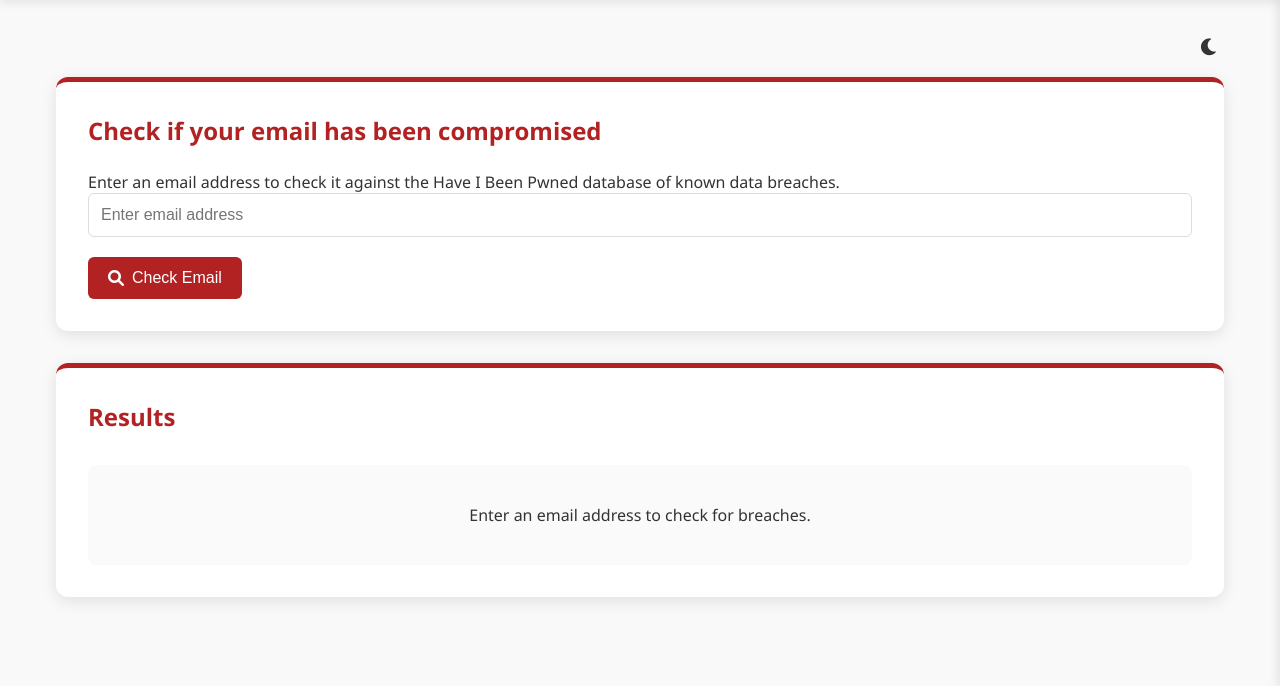
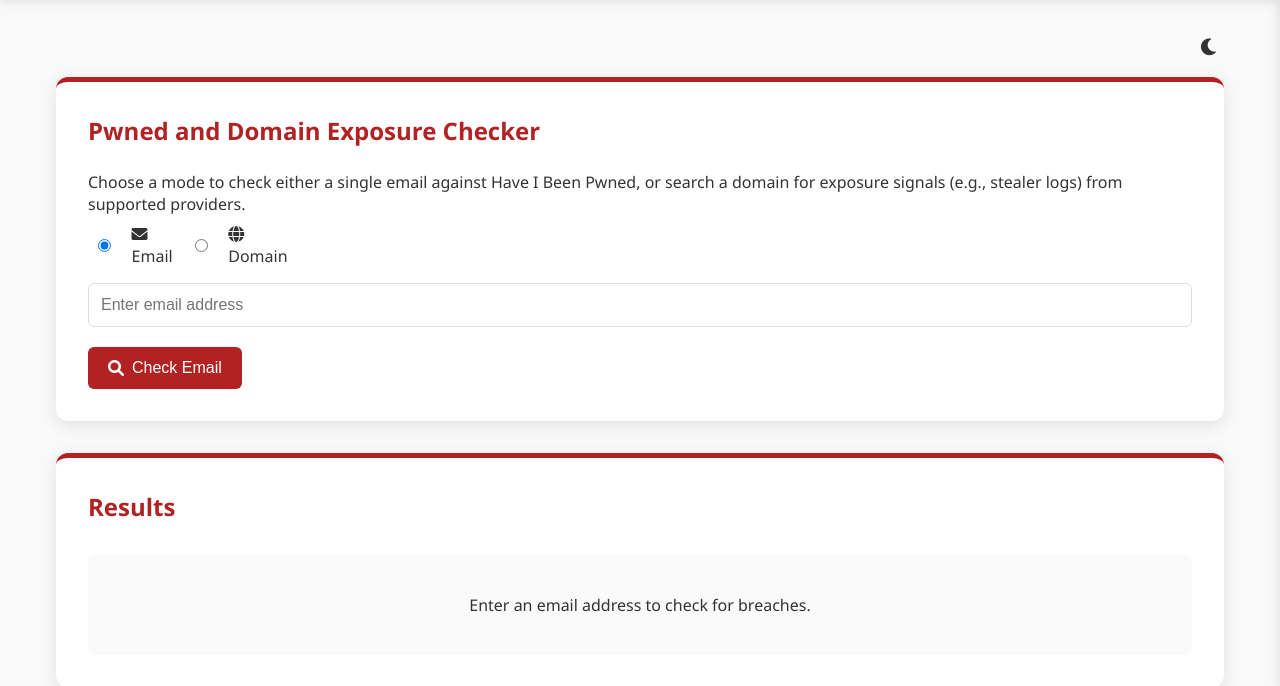
Before and after one commit to SassBlanket98/DMARC-Checker, a Flask app: page /pwned-checker in a window 1280 px wide. Shown: the part 112-798 px from the top of the page. Run offline with Flask 3, Linux system fonts and the light colour scheme.

Commit message:
Implemented domain search but unsure if it actually functions properly

```diff
--- a/app.py
+++ b/app.py
@@ -23,6 +23,7 @@
 
 from flask import Flask, request, jsonify, render_template # <-- Ensure Flask components are imported
 import dmarc_lookup
+import domain_intel
 import reputation_check
 from concurrent.futures import ThreadPoolExecutor
 from error_handling import (
@@ -332,8 +333,9 @@
         elif record_type == "reputation":
             data = run_async(reputation_check.check_domain_reputation, domain)
             # Ensure the data is properly structured for parsing if no error
-            if "error" not in data:
-                 data["parsed_record"] = data.copy()
+            if isinstance(data, dict) and "error" not in data:
+                # Avoid in-place mutation to keep typing/tools happy
+                data = {**data, "parsed_record": dict(data)}
 
 
         # Return the fetched data as a JSON response
@@ -395,8 +397,9 @@
     reputation_data = run_async(reputation_check.check_domain_reputation, domain)
 
     # Add parsed_record to ensure consistency with overview endpoint if no error
-    if "error" not in reputation_data:
-        reputation_data["parsed_record"] = reputation_data.copy()
+    if isinstance(reputation_data, dict) and "error" not in reputation_data:
+        # Avoid in-place mutation to keep typing/tools happy
+        reputation_data = {**reputation_data, "parsed_record": dict(reputation_data)}
 
     return jsonify(reputation_data)
 
@@ -444,6 +447,58 @@
     ip_info = run_async(ip_checker.get_complete_ip_info, ip_address if ip_address else None)
 
     return jsonify(ip_info)
+
+
+@app.route("/api/domain-intel", methods=["GET"])
+@api_error_handler
+def get_domain_intel():
+    """
+    Aggregate domain intelligence from configured providers (e.g., stealer logs, credential leaks).
+
+    Query Parameters:
+        domain (str): The domain name to search for.
+
+    Returns:
+        JSON: Provider-by-provider results and a summary of findings.
+    """
+    domain = request.args.get("domain")
+    if not domain:
+        raise DomainError(
+            "Domain parameter is required",
+            "MISSING_DOMAIN",
+            ["Please provide a domain name to check."],
+        )
+
+    # Validate domain format
+    if not is_valid_domain(domain):
+        raise DomainError(
+            f"Invalid domain format: {domain}",
+            "INVALID_DOMAIN_FORMAT",
+            [
+                "Domain should be in a valid format (e.g., example.com)",
+                "Domain should not include protocols or paths (no http://, www., etc.)",
+            ],
+        )
+
+    # Run provider queries asynchronously
+    try:
+        intel_data = run_async(domain_intel.search_domain_intel, domain)
+        return jsonify(intel_data)
+    except Exception as e:
+        logging.exception(f"Error fetching domain intel for {domain}: {e}")
+        return (
+            jsonify(
+                {
+                    "error": f"An error occurred fetching domain intelligence: {str(e)}",
+                    "error_code": "DOMAIN_INTEL_ERROR",
+                    "suggestions": [
+                        "Please try again later",
+                        "Ensure any required provider API keys are configured on the server",
+                    ],
+                }
+            ),
+            500,
+        )
 
 
 @app.route("/api/email-test", methods=["POST"])
--- a/static/css/pwned_checker.css
+++ b/static/css/pwned_checker.css
@@ -151,6 +151,36 @@
   padding-right: 5px; /* Space for scrollbar */
 }
 
+/* Mode toggle */
+.mode-toggle {
+  display: inline-flex;
+  gap: 0.75rem;
+  margin: 0.5rem 0 1rem;
+}
+.mode-option {
+  display: inline-flex;
+  align-items: center;
+  gap: 0.4rem;
+  cursor: pointer;
+}
+.mode-option input {
+  margin-right: 0.25rem;
+}
+
+/* Chips for category counts */
+.chip {
+  display: inline-block;
+  padding: 0.15rem 0.5rem;
+  margin: 0.15rem 0.25rem 0 0;
+  background: var(--bg-elevated);
+  border-radius: 999px;
+  font-size: 0.8rem;
+}
+
+.provider-block {
+  margin: 0.5rem 0 1rem;
+}
+
 .breach-data {
   margin-top: 10px;
   padding-top: 10px;
--- a/static/js/pwned_checker.js
+++ b/static/js/pwned_checker.js
@@ -2,17 +2,59 @@
 
 import { showToast } from "./modules/toast.js";
 import { addToHistory } from "./modules/history.js"; // Assuming you want history
+import { validateDomain } from "./domainValidation.js";
 
 document.addEventListener("DOMContentLoaded", function () {
   const checkButton = document.getElementById("check-pwned-btn");
-  const emailInput = document.getElementById("pwned-email");
+  const input = document.getElementById("pwned-input");
   const resultDiv = document.getElementById("pwned-result");
+  const modeRadios = document.querySelectorAll('input[name="check-mode"]');
 
-  if (checkButton && emailInput && resultDiv) {
-    checkButton.addEventListener("click", checkEmailPwned);
-    emailInput.addEventListener("keydown", function (event) {
+  if (checkButton && input && resultDiv) {
+    // Mode change updates placeholder/button
+    const syncUiToMode = () => {
+      const mode = getMode();
+      if (mode === "email") {
+        input.type = "email";
+        input.placeholder = "Enter email address";
+        checkButton.innerHTML = '<i class="fas fa-search"></i> Check Email';
+        resultDiv.innerHTML = "Enter an email address to check for breaches.";
+      } else {
+        input.type = "text";
+        input.placeholder = "Enter domain (e.g., example.com)";
+        checkButton.innerHTML = '<i class="fas fa-search"></i> Search Domain';
+        resultDiv.innerHTML = "Enter a domain to search for exposure signals.";
+      }
+    };
+
+    const getMode = () => {
+      const selected = document.querySelector(
+        'input[name="check-mode"]:checked'
+      );
+      return selected ? selected.value : "email";
+    };
+
+    modeRadios.forEach((r) => r.addEventListener("change", syncUiToMode));
+    syncUiToMode();
+
+    checkButton.addEventListener("click", () => {
+      const mode = getMode();
+      if (mode === "email") {
+        checkEmailPwned();
+      } else {
+        checkDomainIntel();
+      }
+    });
+    input.addEventListener("keydown", function (event) {
       if (event.key === "Enter") {
-        checkEmailPwned();
+        const mode =
+          document.querySelector('input[name="check-mode"]:checked')?.value ||
+          "email";
+        if (mode === "email") {
+          checkEmailPwned();
+        } else {
+          checkDomainIntel();
+        }
       }
     });
   } else {
@@ -21,7 +63,7 @@
 });
 
 async function checkEmailPwned() {
-  const emailInput = document.getElementById("pwned-email");
+  const emailInput = document.getElementById("pwned-input");
   const resultDiv = document.getElementById("pwned-result");
   const email = emailInput.value.trim();
 
@@ -70,6 +112,54 @@
                 Could not connect to the checking service. Please check your connection and try again.
             </div>`;
     showToast("Network error. Could not check email.", "error");
+  }
+}
+
+async function checkDomainIntel() {
+  const input = document.getElementById("pwned-input");
+  const resultDiv = document.getElementById("pwned-result");
+  const domain = input.value.trim().toLowerCase();
+
+  if (!domain) {
+    showToast("Please enter a domain.", "warning");
+    return;
+  }
+
+  const validation = validateDomain(domain);
+  if (!validation.valid) {
+    resultDiv.innerHTML = renderPwnedError(validation.error);
+    showToast("Please enter a valid domain (e.g., example.com).", "error");
+    return;
+  }
+
+  resultDiv.innerHTML = `
+        <div class="loading-container">
+            <div class="spinner"></div>
+            <div>Searching ${escapeHtml(domain)}...</div>
+        </div>`;
+
+  try {
+    const resp = await fetch(
+      `/api/domain-intel?domain=${encodeURIComponent(domain)}`
+    );
+    const data = await resp.json();
+
+    if (!resp.ok) {
+      resultDiv.innerHTML = renderPwnedError(data);
+      showToast(data.error || "Error searching domain.", "error");
+      return;
+    }
+
+    resultDiv.innerHTML = renderDomainIntelResult(data);
+    addToHistory(domain, "domain-intel");
+  } catch (e) {
+    console.error("Domain intel error:", e);
+    resultDiv.innerHTML = `
+            <div class="pwned-error">
+                <i class="fas fa-exclamation-triangle"></i>
+                Could not connect to the domain intelligence service. Please try again later.
+            </div>`;
+    showToast("Network error. Could not query providers.", "error");
   }
 }
 
@@ -184,6 +274,99 @@
         </div>`;
 }
 
+function renderDomainIntelResult(data) {
+  const summary = data.summary || { total_findings: 0, categories: {} };
+  const providers = data.providers || {};
+
+  const categoryChips = Object.entries(summary.categories)
+    .map(([k, v]) => `<span class="chip">${escapeHtml(k)}: ${v}</span>`)
+    .join(" ");
+
+  const providerBlocks = Object.entries(providers)
+    .map(([name, p]) => {
+      if (!p.configured || p.status === "not_configured") {
+        return `
+          <div class="breach-item">
+            <div class="breach-header">
+              <h4>${escapeHtml(name)}</h4>
+              <span class="breach-date">Not configured</span>
+            </div>
+            <div class="breach-description">
+              Configure this provider's API key on the server to enable results.
+            </div>
+          </div>`;
+      }
+
+      if (p.status !== "ok") {
+        return `
+          <div class="breach-item">
+            <div class="breach-header">
+              <h4>${escapeHtml(name)}</h4>
+              <span class="breach-date">Error</span>
+            </div>
+            <div class="breach-description">
+              ${escapeHtml(p.message || "Provider returned an error.")}
+              ${
+                p.error_code
+                  ? `<div><small>Code: ${escapeHtml(
+                      p.error_code
+                    )}</small></div>`
+                  : ""
+              }
+            </div>
+          </div>`;
+      }
+
+      const findings = (p.findings || [])
+        .map((f) => {
+          const meta = f.metadata
+            ? `<details><summary>Details</summary><pre>${escapeHtml(
+                JSON.stringify(f.metadata, null, 2)
+              )}</pre></details>`
+            : "";
+          return `
+          <div class="breach-item">
+            <div class="breach-header">
+              <h4>${escapeHtml(f.title || "Finding")}</h4>
+              <span class="breach-date">${escapeHtml(f.date || "")}</span>
+            </div>
+            <div class="breach-description">
+              <strong>Type:</strong> ${escapeHtml(
+                f.type || "unknown"
+              )} &nbsp;|&nbsp; <strong>Source:</strong> ${escapeHtml(
+            f.source || name
+          )}
+            </div>
+            ${meta}
+          </div>`;
+        })
+        .join("");
+
+      return `
+        <div class="provider-block">
+          <h4><i class="fas fa-database"></i> ${escapeHtml(name)} (${
+        p.findings_count || 0
+      })</h4>
+          ${
+            findings ||
+            `<div class="breach-item"><div class="breach-description">No findings returned.</div></div>`
+          }
+        </div>`;
+    })
+    .join("");
+
+  return `
+    <div class="pwned-found">
+      <i class="fas fa-search"></i>
+      <h4>Domain Intelligence Summary</h4>
+      <p>Total findings: <strong>${summary.total_findings || 0}</strong></p>
+      <div class="breach-list">${categoryChips || ""}</div>
+      <div class="breach-list">${providerBlocks}</div>
+      <p class="note">Provider integrations require valid API keys configured on the server. Unconfigured providers will be skipped.</p>
+    </div>
+  `;
+}
+
 // Helper to escape HTML entities
 function escapeHtml(unsafe) {
   if (typeof unsafe !== "string") {
--- a/templates/pwned_checker.html
+++ b/templates/pwned_checker.html
@@ -127,16 +127,28 @@
       </div>
 
       <div class="container">
-        <h2>Check if your email has been compromised</h2>
+        <h2>Pwned and Domain Exposure Checker</h2>
         <p>
-          Enter an email address to check it against the Have I Been Pwned
-          database of known data breaches.
+          Choose a mode to check either a single email against Have I Been
+          Pwned, or search a domain for exposure signals (e.g., stealer logs)
+          from supported providers.
         </p>
+
+        <div class="mode-toggle" role="radiogroup" aria-label="Check mode">
+          <label class="mode-option">
+            <input type="radio" name="check-mode" value="email" checked />
+            <span><i class="fas fa-envelope"></i> Email</span>
+          </label>
+          <label class="mode-option">
+            <input type="radio" name="check-mode" value="domain" />
+            <span><i class="fas fa-globe"></i> Domain</span>
+          </label>
+        </div>
         <div class="input-group">
           <div class="input-wrapper">
             <input
-              type="email"
-              id="pwned-email"
+              type="text"
+              id="pwned-input"
               placeholder="Enter email address"
               autocomplete="off"
             />
@@ -153,9 +165,7 @@
       <div class="container">
         <h2>Results</h2>
         <div class="results">
-          <div id="pwned-result">
-            Enter an email address to check for breaches.
-          </div>
+          <div id="pwned-result">Select a mode and enter a value to check.</div>
         </div>
       </div>
     </main>
```
Also changed, not shown: domain_intel.py (added, +337 -0 lines), README.md.
